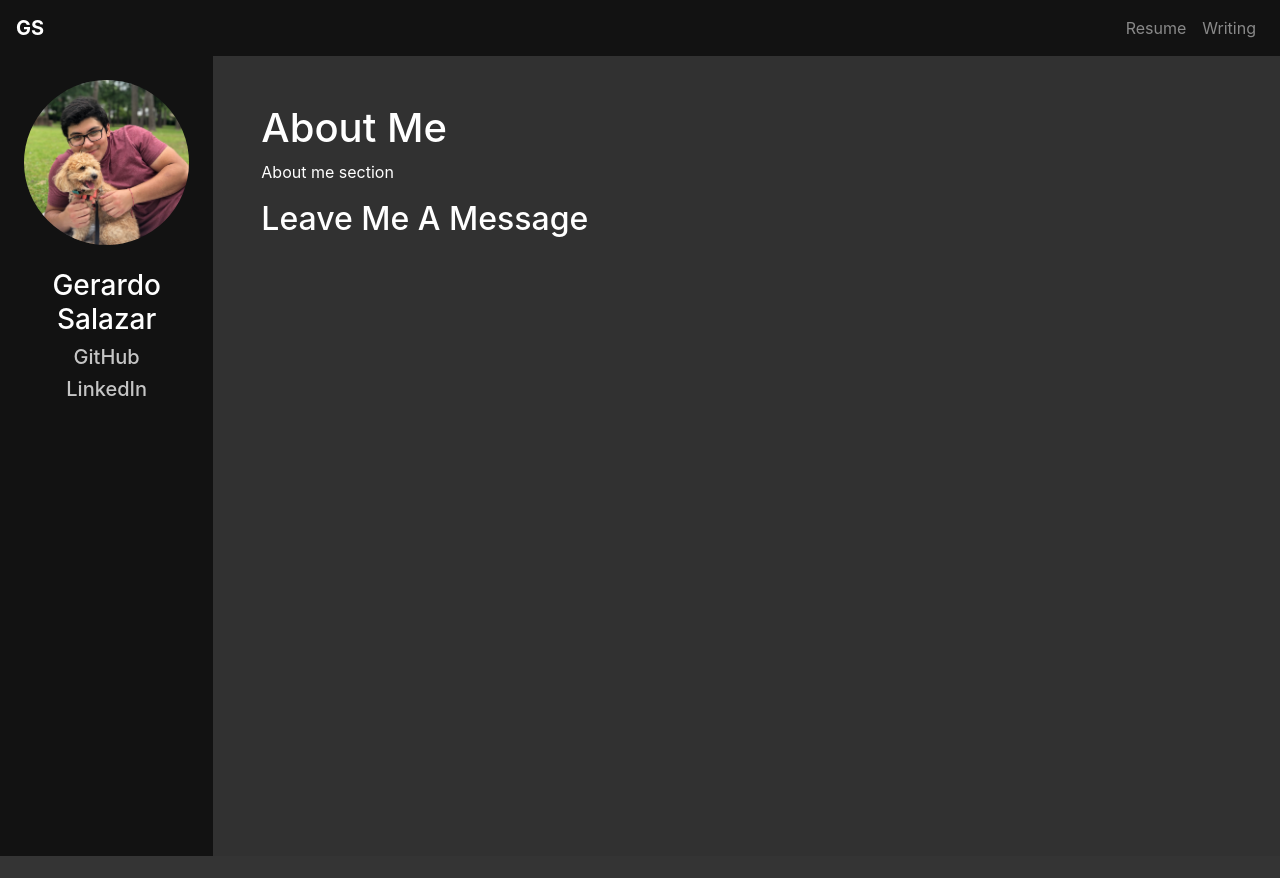
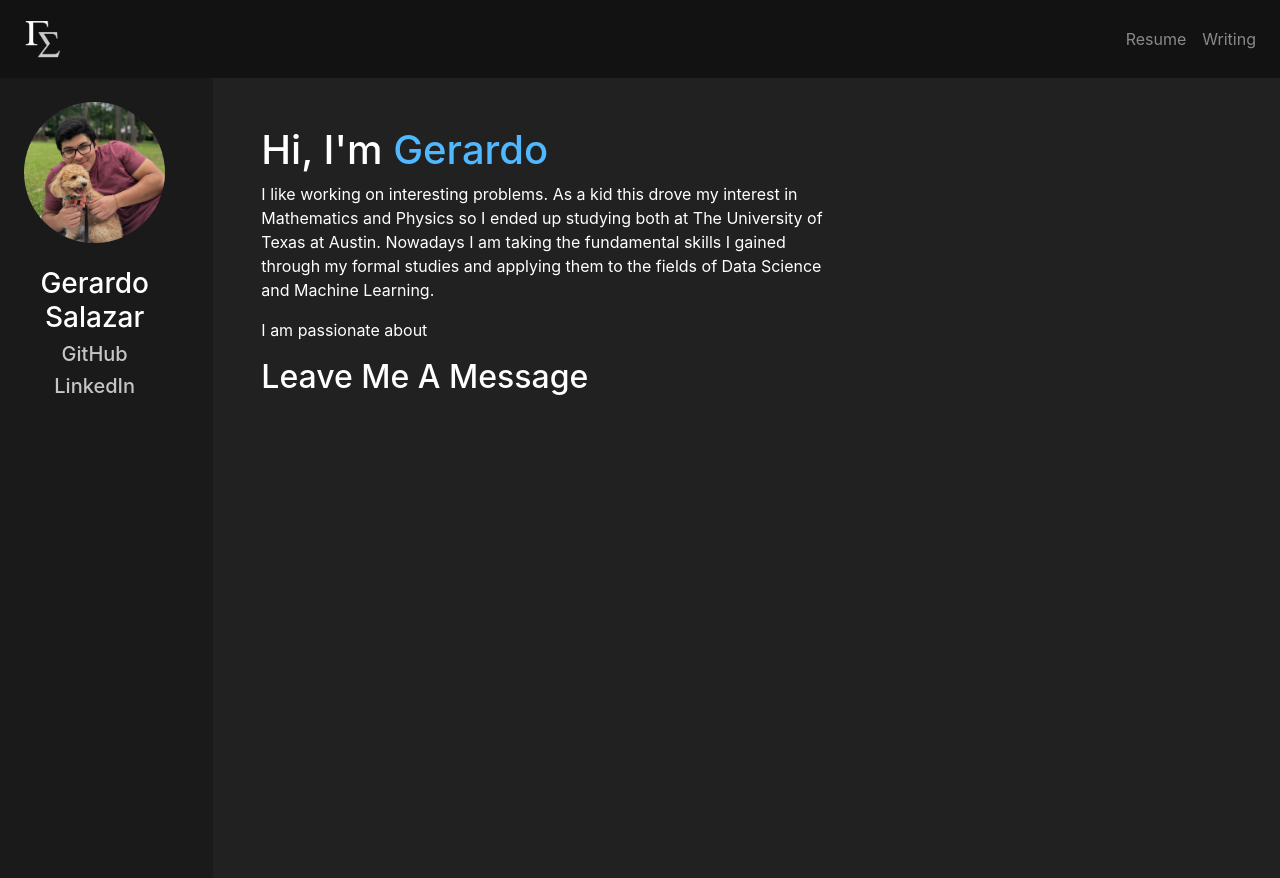
Before and after one commit to Salazar-99/Personal-Website, a Flask app: page / in a window 1280 px wide. Before the commit the page ends 856 px from the top, so only its background shows below. Run offline with Flask 2, Linux system fonts and the light colour scheme; some libraries are stand-ins or nearby versions.

Commit message:
Added logo, made UI changes, added some content

```diff
--- a/static/styles.css
+++ b/static/styles.css
@@ -1,7 +1,3 @@
 html {
     font-family: 'Roboto', sans-serif;
 }
-
-#sidebar {
-    background-color:#121212
-}
--- a/templates/base.html
+++ b/templates/base.html
@@ -7,18 +7,19 @@
     <link href="https://fonts.googleapis.com/css2?family=Roboto:wght@300&display=swap" rel="stylesheet">
     <link rel="stylesheet" href="https://stackpath.bootstrapcdn.com/bootstrap/4.4.1/css/bootstrap.min.css" integrity="sha384-Vkoo8x4CGsO3+Hhxv8T/Q5PaXtkKtu6ug5TOeNV6gBiFeWPGFN9MuhOf23Q9Ifjh" crossorigin="anonymous">
     <link rel="stylesheet" href="static/styles.css">
+    <link rel="icon" type="image/png" href="static/images/logo.png">
     {% block head %}
     <title>{% block title %}{% endblock %}Gerardo Salazar</title>
     {% endblock %}
 </head>
 
 {% block body %}
-    <body style="background-color:#313131">
+    <body style="background-color:#212121">
         <!--Navbar-->
         {% block navbar %}
         <nav class="navbar navbar-expand-sm navbar-dark" style="background-color:#121212">
             <a class="navbar-brand" href="/">
-                <b>GS</b>
+                <img src="static/images/logo-2.png" style="max-width: 40%; height: auto;">
             </a>
             <button class="navbar-toggler" type="button" data-toggle="collapse" data-target="#navbarNavAltMarkup" aria-controls="navbarNavAltMarkup" aria-expanded="false" aria-label="Toggle navigation">
             <span class="navbar-toggler-icon"></span>
--- a/templates/index.html
+++ b/templates/index.html
@@ -3,9 +3,9 @@
 <div class="container-fluid">
   <div class="row h-100 justify-content-start">
     <!--Column for sidebar-->
-    <div class="col-2 pt-4 pl-4 pr-4" align="center" id="sidebar" style="background-color: #121212;">
+    <div class="col-2 pt-4 pl-4 pr-5" align="center" id="sidebar" style="background-color: #1A1A1A;">
       <!--Image-->
-      <img src="static/images/me.jpg" class="rounded-circle" style="max-width: 100%; height: auto;">
+      <img src="static/images/me.jpg" class="rounded-circle" style="max-width: 100%; height: auto; filter: brightness(90%);">
       <!--Links-->
       <br><br>
       <h3 style="color: white;">Gerardo Salazar</h3>
@@ -13,11 +13,15 @@
       <h5><a href="https://www.linkedin.com/in/gerardo-salazar-62196a148/" style="color: rgb(197, 197, 197);"">LinkedIn</a></h5>
     </div>
     <!--Column for content-->
-    <div class="col-10 pt-5 pl-5" id="content-block">
+    <div class="col-6 pt-5 pl-5" id="content-block">
       <!--Header-->
-      <h1 class="text" style="color: white;">About Me</h1>
+      <h1 class="text" style="color: white;">Hi, I'm <span style="color: 50B8FF">Gerardo</span></h1>
       <!--About Me-->
-      <p style="color: white;">About me section</p>
+      <p style="color: white">I like working on interesting problems. As a kid this drove my interest in Mathematics and Physics so
+        I ended up studying both at The University of Texas at Austin.
+        Nowadays I am taking the fundamental skills I gained through my formal studies and applying them to the fields of
+        Data Science and Machine Learning.</p>
+        <p style="color: white"> I am passionate about</p>
       <!--Contact Me Form-->
       <h2 class="text" style="color: white;">Leave Me A Message</h2>
     </div>
```
Also changed, not shown: static/images/logo-2.png (added), static/images/logo.png (added).
